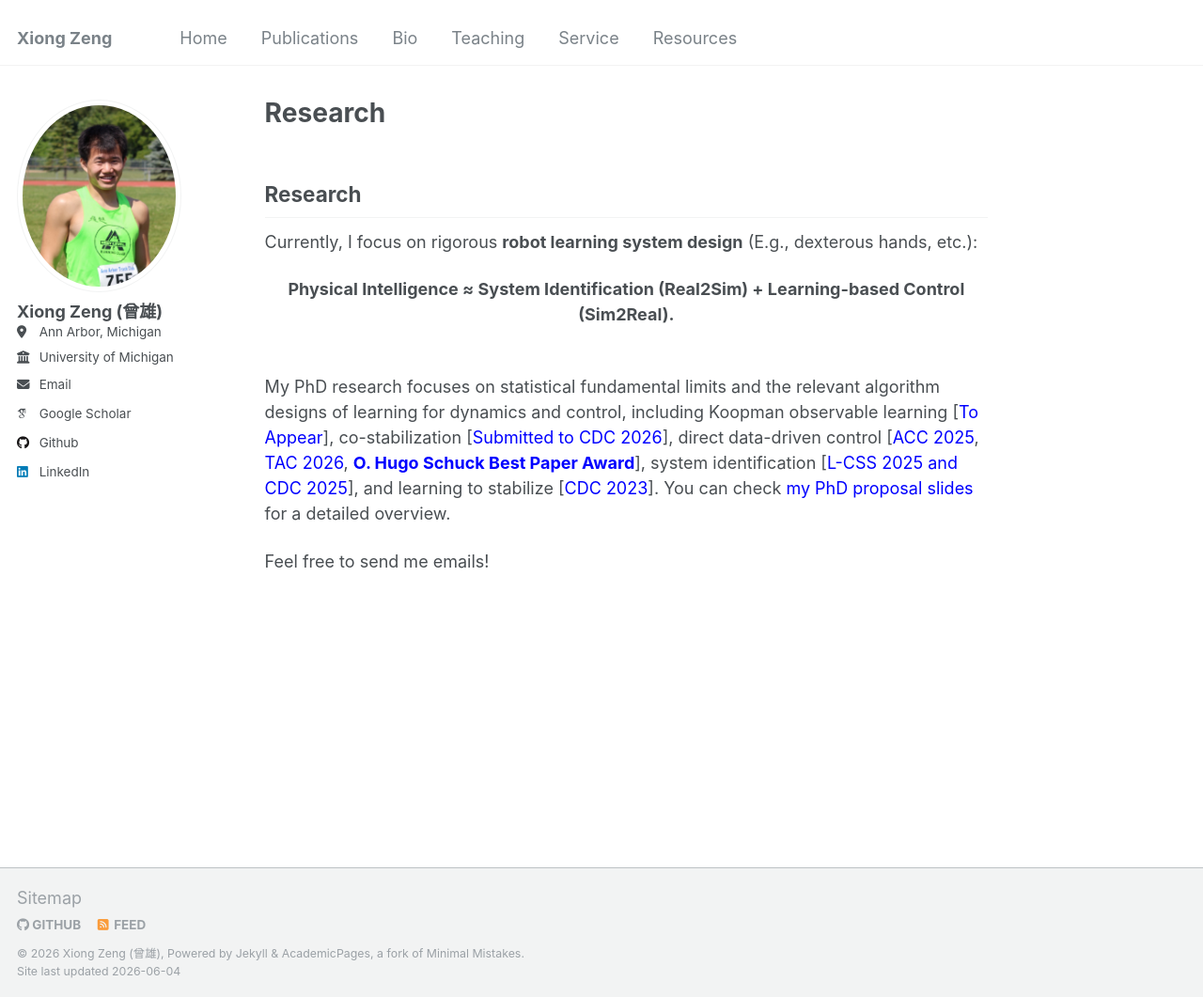
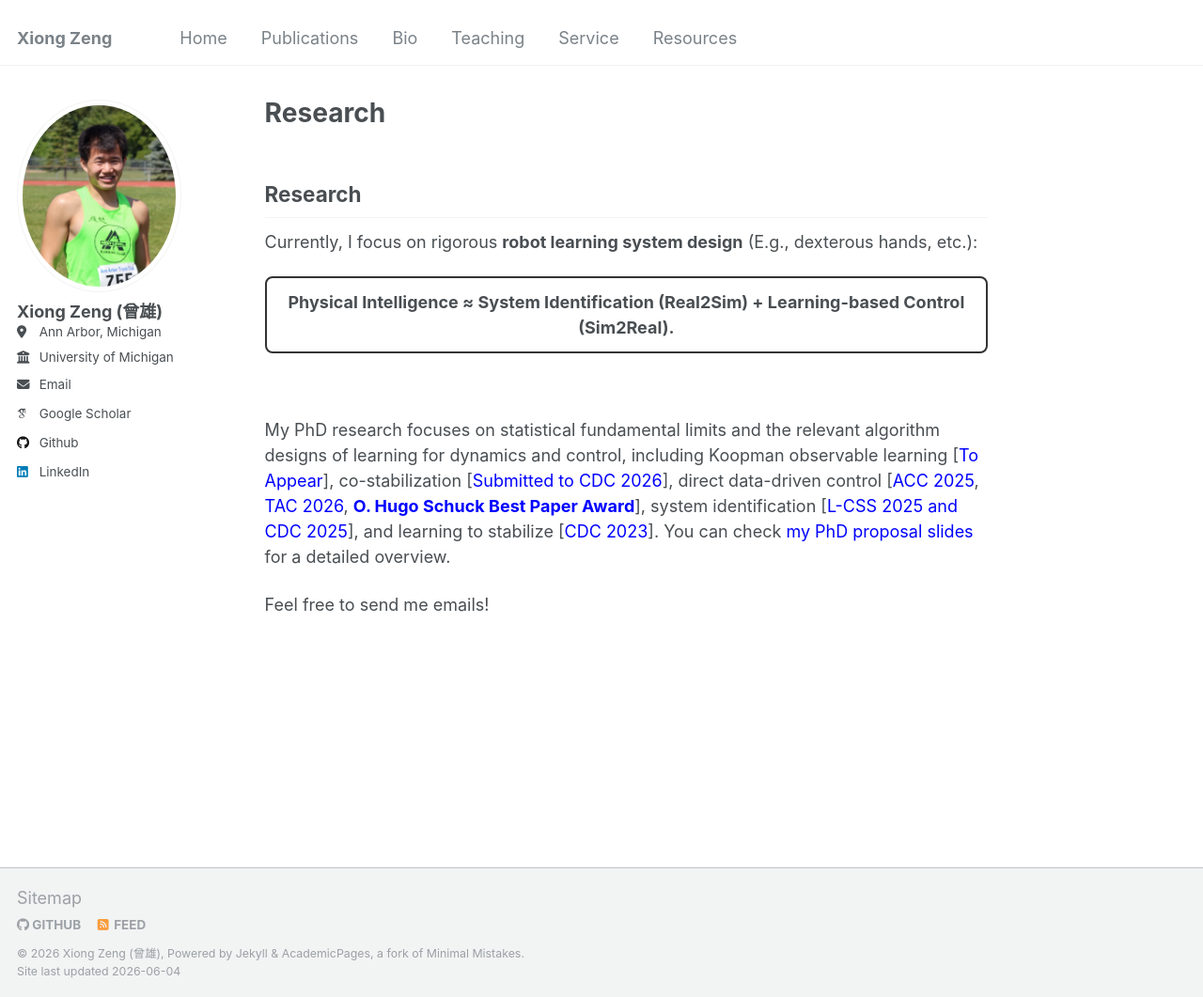
Before and after one commit to zengxiong111/zengxiong.github.io, a Jekyll site: the page built from _pages/about.md, in a window 1280 px wide and 1061 px high. Shown: the whole window at 94% size. Built offline with Jekyll 4.4.1, drawn with Linux system fonts in a browser that asks for light colours; some web fonts are replaced; our own code applies the rules of GitHub Pages for plain Markdown files.

Commit message:
Update about.md

```diff
--- a/_pages/about.md
+++ b/_pages/about.md
@@ -10,9 +10,11 @@
 
 Currently, I focus on rigorous **robot learning system design** (E.g., dexterous hands, etc.):
 
-<div align="center"><strong>
+<div align="center" style="border: 2px solid #333; border-radius: 8px; padding: 12px 18px; margin: 18px auto; max-width: 1100px;">
+<strong>
 Physical Intelligence ≈ System Identification (Real2Sim) + Learning-based Control (Sim2Real).
-</strong></div>
+</strong>
+</div>
 <br>
 
 My PhD research focuses on statistical fundamental limits and the relevant algorithm designs of learning for dynamics and control, including Koopman observable learning [<a href="https://scholar.google.com/citations?user=v4lWTTwAAAAJ&hl=en" style="color: blue;text-decoration: none;" target="_blank">To Appear</a>], co-stabilization [<a href="https://scholar.google.com/citations?user=v4lWTTwAAAAJ&hl=en" style="color: blue;text-decoration: none;" target="_blank">Submitted to CDC 2026</a>], direct data-driven control [<a href="https://web.eecs.umich.edu/~necmiye/pubs/ZengBO_acc25.pdf" style="color: blue;text-decoration: none;" target="_blank">ACC 2025</a>, <a href="https://arxiv.org/abs/2412.19705" style="color: blue;text-decoration: none;" target="_blank">TAC 2026</a>, <a href="https://a2c2.org/paper-award/o-hugo-schuck-best-paper-award#recipients" style="color: blue;text-decoration: none;" target="_blank">**O. Hugo Schuck Best Paper Award**</a>], system identification [<a href="https://arxiv.org/abs/2503.16817" style="color: blue;text-decoration: none;" target="_blank">L-CSS 2025 and CDC 2025</a>], and learning to stabilize [<a href="https://arxiv.org/abs/2311.11151" style="color: blue;text-decoration: none;" target="_blank">CDC 2023</a>].
```
